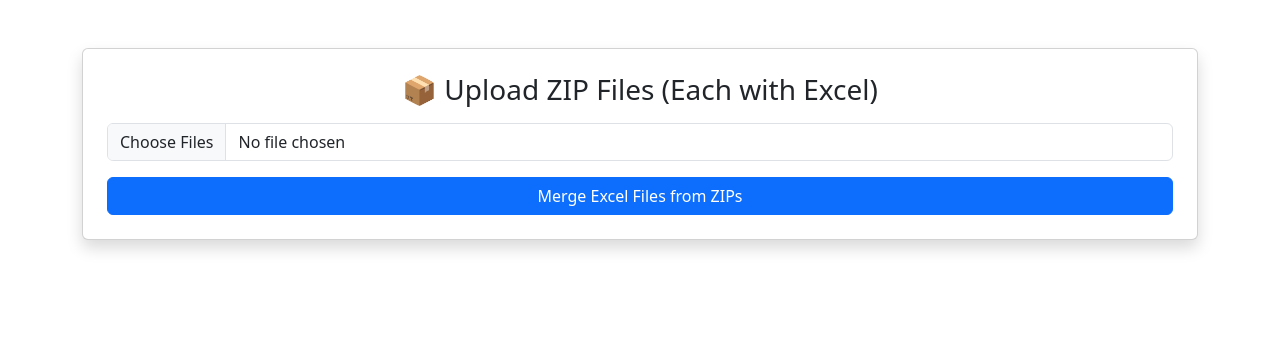
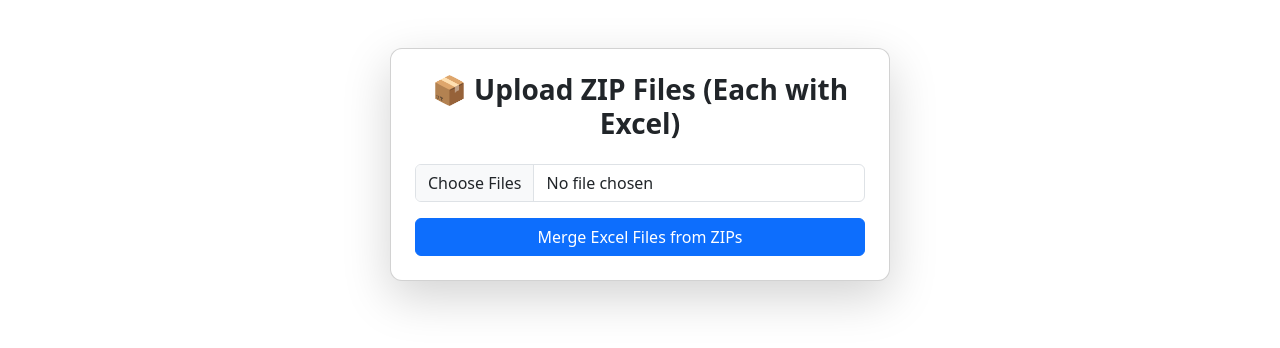
Before and after one commit to Sagarbellikatti777/marge_excel_data_withoutsaving_user_data-_frontend, a React (Create React App) app: page / in a window 1280 px wide. Shown: the top 348 px of the page. Built offline with nearby package versions, Linux system fonts and the light colour scheme.

Commit message:
update the ui

```diff
--- a/package.json
+++ b/package.json
@@ -5,7 +5,7 @@
   "dependencies": {
     "adm-zip": "^0.5.16",
     "axios": "^1.4.0",
-    "bootstrap": "^5.3.0",
+    "bootstrap": "^5.3.7",
     "react": "^18.2.0",
     "react-dom": "^18.2.0",
     "react-scripts": "5.0.1"
--- a/public/index.html
+++ b/public/index.html
@@ -6,6 +6,11 @@
       href="https://cdn.jsdelivr.net/npm/bootstrap@5.3.0/dist/css/bootstrap.min.css"
       rel="stylesheet"
     />
+    <link
+  href="https://cdn.jsdelivr.net/npm/bootstrap@5.3.0/dist/css/bootstrap.min.css"
+  rel="stylesheet"
+/>
+
     <meta name="viewport" content="width=device-width, initial-scale=1.0" />
     <title>Excel Merger</title>
   </head>
--- /dev/null
+++ b/src/components/FileUpload.css
@@ -0,0 +1,9 @@
+.card {
+  max-width: 500px;
+  margin: auto;
+  border-radius: 12px;
+}
+
+h3 {
+  font-weight: 600;
+}
--- a/src/components/FileUpload.js
+++ b/src/components/FileUpload.js
@@ -1,9 +1,12 @@
 import React, { useState } from 'react';
 import axios from 'axios';
+import 'bootstrap/dist/css/bootstrap.min.css';
+import './FileUpload.css'; // Create this file for custom styling (optional)
 
 const FileUpload = () => {
   const [files, setFiles] = useState([]);
   const [status, setStatus] = useState('');
+  const [loading, setLoading] = useState(false);
 
   const handleFileChange = (e) => {
     setFiles(e.target.files);
@@ -20,33 +23,39 @@ const FileUpload = () => {
       formData.append('files', files[i]);
     }
 
+    setLoading(true);
     setStatus('Uploading and merging Excel files from ZIPs...');
 
     try {
-      const response = await axios.post('https://excel-data-merge-backend.onrender.com/api/merge', formData, {
+      const response = await axios.post('http://localhost:5000/api/merge', formData, {
         responseType: 'blob',
-        headers: { 'Content-Type': 'multipart/form-data' }
+        headers: { 'Content-Type': 'multipart/form-data' },
       });
 
       const blob = new Blob([response.data], {
         type: 'application/vnd.openxmlformats-officedocument.spreadsheetml.sheet',
       });
+
       const downloadUrl = window.URL.createObjectURL(blob);
       const link = document.createElement('a');
       link.href = downloadUrl;
       link.download = 'merged_output.xlsx';
       link.click();
 
-      setStatus('Merged file downloaded successfully!');
+      setStatus('✅ Merged file downloaded successfully!');
     } catch (error) {
       console.error(error);
-      setStatus('Failed to merge Excel files from ZIPs.');
+      setStatus('❌ Failed to merge Excel files from ZIPs.');
+    } finally {
+      setLoading(false);
     }
   };
 
   return (
-    <div className="card p-4 shadow">
-      <h3 className="mb-3 text-center">📦 Upload ZIP Files (Each with Excel)</h3>
+    <div className="container mt-5">
+      <div className="card p-4 shadow-lg">
+        <h3 className="mb-4 text-center">📦 Upload ZIP Files (Each with Excel)</h3>
+
         <input
           type="file"
           className="form-control"
@@ -54,10 +63,26 @@ const FileUpload = () => {
           accept=".zip"
           onChange={handleFileChange}
         />
-      <button className="btn btn-primary mt-3" onClick={handleUpload}>
-        Merge Excel Files from ZIPs
+
+        <button
+          className="btn btn-primary mt-3 w-100"
+          onClick={handleUpload}
+          disabled={loading}
+        >
+          {loading ? (
+            <>
+              <span className="spinner-border spinner-border-sm me-2" role="status" aria-hidden="true"></span>
+              Processing...
+            </>
+          ) : (
+            'Merge Excel Files from ZIPs'
+          )}
         </button>
-      {status && <p className="mt-3 alert alert-info">{status}</p>}
+
+        {status && (
+          <div className="alert alert-info mt-3 text-center">{status}</div>
+        )}
+      </div>
     </div>
   );
 };
```
Also changed, not shown: 1 other file (tests, documents, lock files or other folders). Lines whose indentation alone changed are shown as unchanged.
